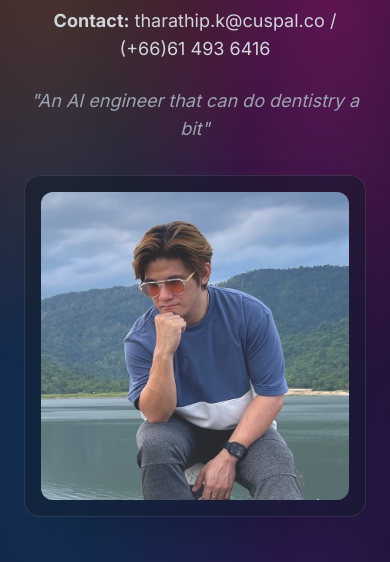
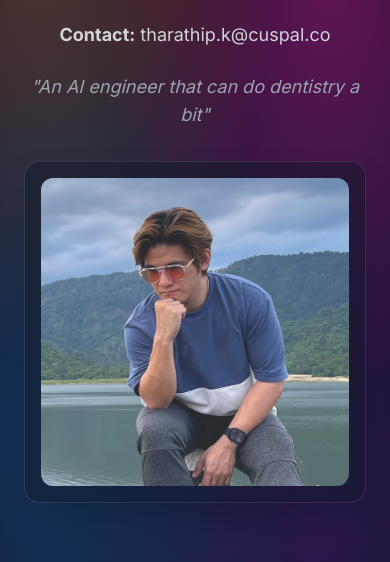
Before and after one commit to Grinbyte-your-bite-sized-solutions/cuspal.co, a plain HTML site: page tharathip/index.html in a window 390 px wide. Shown: the part 282-844 px from the top of the page. Drawn offline with nearby package versions, Linux system fonts and the light colour scheme.

Commit message:
Update index.html - remove phone no

```diff
--- a/tharathip/index.html
+++ b/tharathip/index.html
@@ -75,8 +75,7 @@
             <div class="mb-8 max-w-3xl mx-auto space-y-6">
                  <p class="text-lg text-gray-300">
                     <span class="font-bold">Contact:</span>
-                    <a href="mailto:tharathip.k@cuspal.co" class="hover:text-pink-400 transition-colors duration-300">tharathip.k@cuspal.co</a> /
-                    <a href="tel:+66614936416" class="hover:text-pink-400 transition-colors duration-300">(+66)61 493 6416</a>
+                    <a href="mailto:tharathip.k@cuspal.co" class="hover:text-pink-400 transition-colors duration-300">tharathip.k@cuspal.co</a>
                 </p>
                 <blockquote class="text-lg md:text-xl text-gray-400 italic max-w-2xl mx-auto">
                     "An AI engineer that can do dentistry a bit"
```
